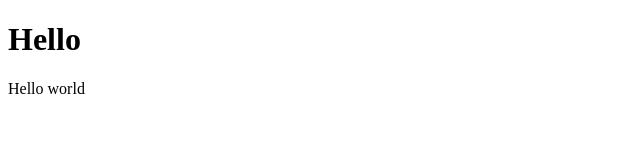
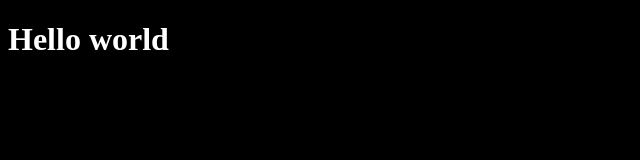
Before and after one commit to AmandineAde/gittest, a plain HTML site: page index.html in a window 1280 px wide. Shown: the whole page, without its empty margins (0-640 px from the left). Drawn offline with Linux system fonts and the light colour scheme.

Commit message:
ajout css

```diff
--- a/index.html
+++ b/index.html
@@ -5,10 +5,9 @@
     <meta http-equiv="X-UA-Compatible" content="IE=edge">
     <meta name="viewport" content="width=device-width, initial-scale=1.0">
     <title>Document</title>
+    <link rel="stylesheet" href="style.css">
 </head>
 <body>
-    <h1>Hello</h1>
-    <p>Hello world
-    </p>
+    <h1>Hello world</h1>
 </body>
 </html>
--- /dev/null
+++ b/style.css
@@ -0,0 +1,6 @@
+h1{
+    color: white;
+}
+body{
+    background-color: black;
+}
```
